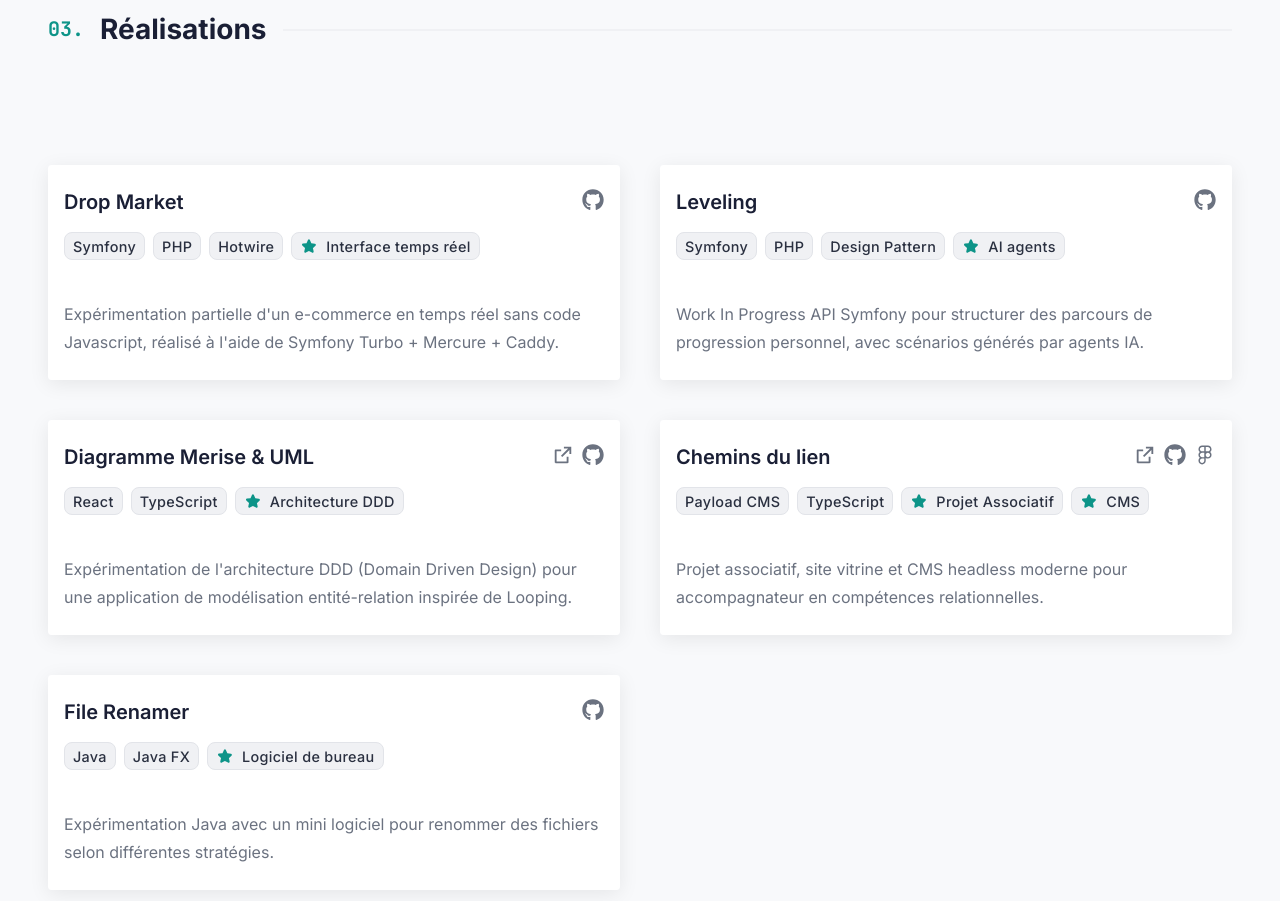
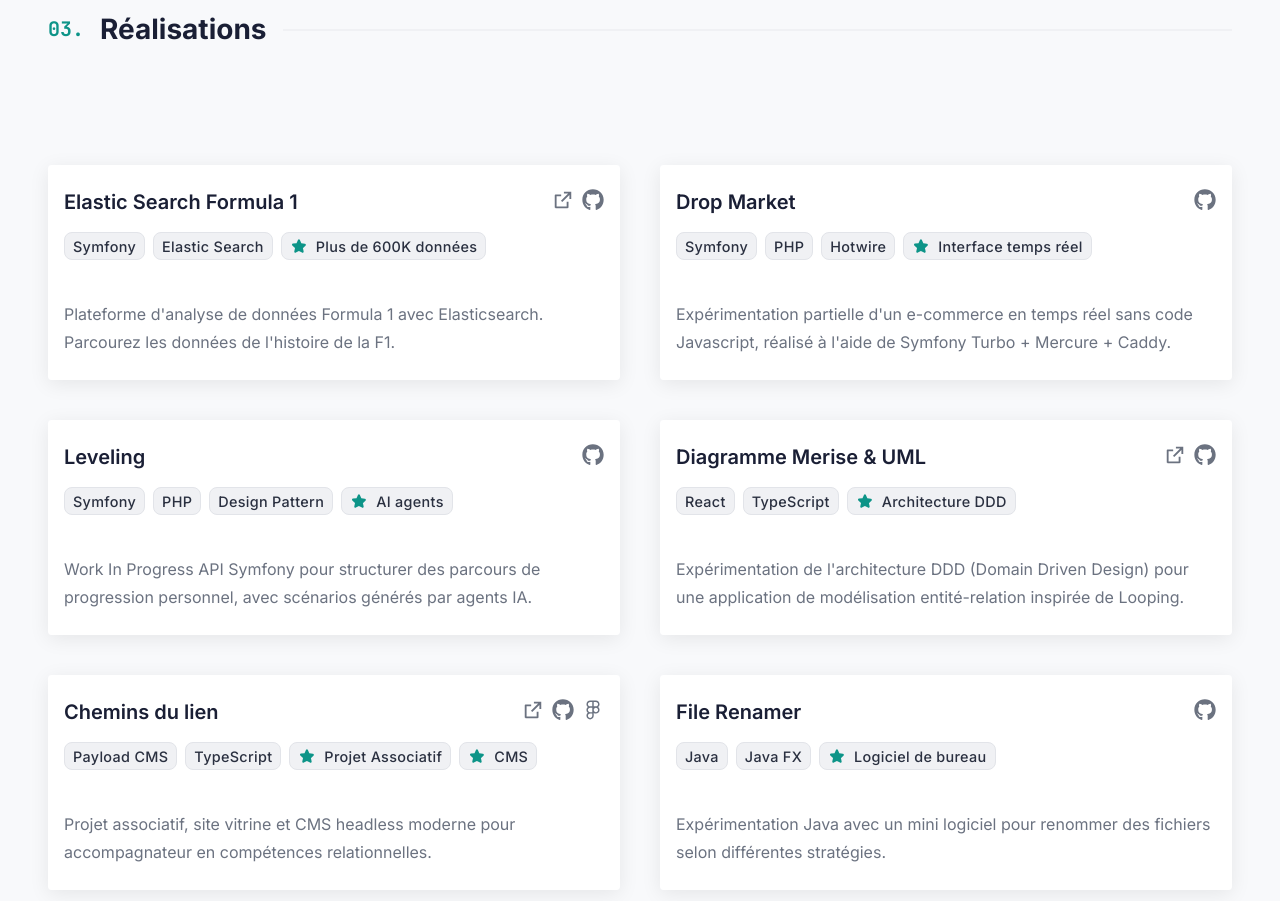
Before and after one commit to Wagle-Studio/portfolio, a React (Vite) app: page / in a window 1280 px wide. Shown: the part 2580-3481 px from the top of the page. Built offline with nearby package versions, Linux system fonts and the light colour scheme.

Commit message:
Project: add F1 Elastic Search project

```diff
--- a/src/data/projects.ts
+++ b/src/data/projects.ts
@@ -1,5 +1,14 @@
 export default {
   items: [
+    {
+      title: "Elastic Search Formula 1",
+      subtitle:
+        "Plateforme d'analyse de données Formula 1 avec Elasticsearch. Parcourez les données de l'histoire de la F1.",
+      tags: ["Plus de 600K données"],
+      technos: ["Symfony", "Elastic Search"],
+      git: "https://github.com/Wagle-Studio/elastic_search_formula_1",
+      url: "https://f1.wolff-kevin.fr/drivers",
+    },
     {
       title: "Drop Market",
       subtitle:
@@ -34,7 +43,8 @@
       tags: ["Projet Associatif", "CMS"],
       technos: ["Payload CMS", "TypeScript"],
       git: "https://github.com/Wagle-Studio/chemins-du-lien",
-      figma: "https://www.figma.com/design/lKdSHdWN1PsyFuTJhorYNJ/Archive---Chemins-du-lien?node-id=0-1&t=jtzAdZ9Nwr83aPDu-1",
+      figma:
+        "https://www.figma.com/design/lKdSHdWN1PsyFuTJhorYNJ/Archive---Chemins-du-lien?node-id=0-1&t=jtzAdZ9Nwr83aPDu-1",
       url: "https://chemins-du-lien.fr/",
     },
     {
--- a/src/ui/globals.scss
+++ b/src/ui/globals.scss
@@ -113,7 +113,7 @@
   align-items: center;
   min-height: 100vh;
   background-color: var(--background);
-  overflow: hidden;
+  overflow-x: hidden;
   transition: background-color 0.25s ease;
 
   main {
```
